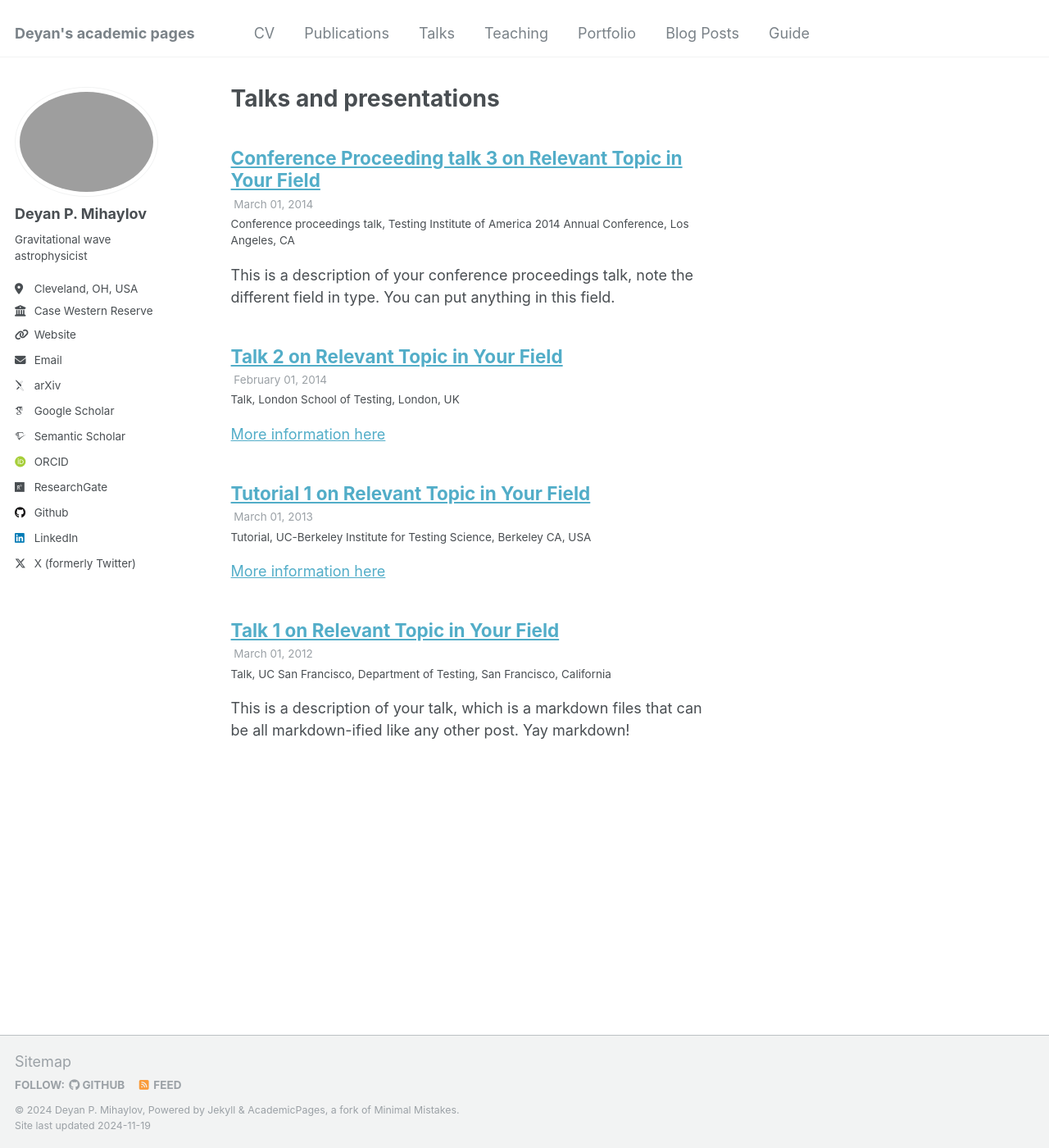
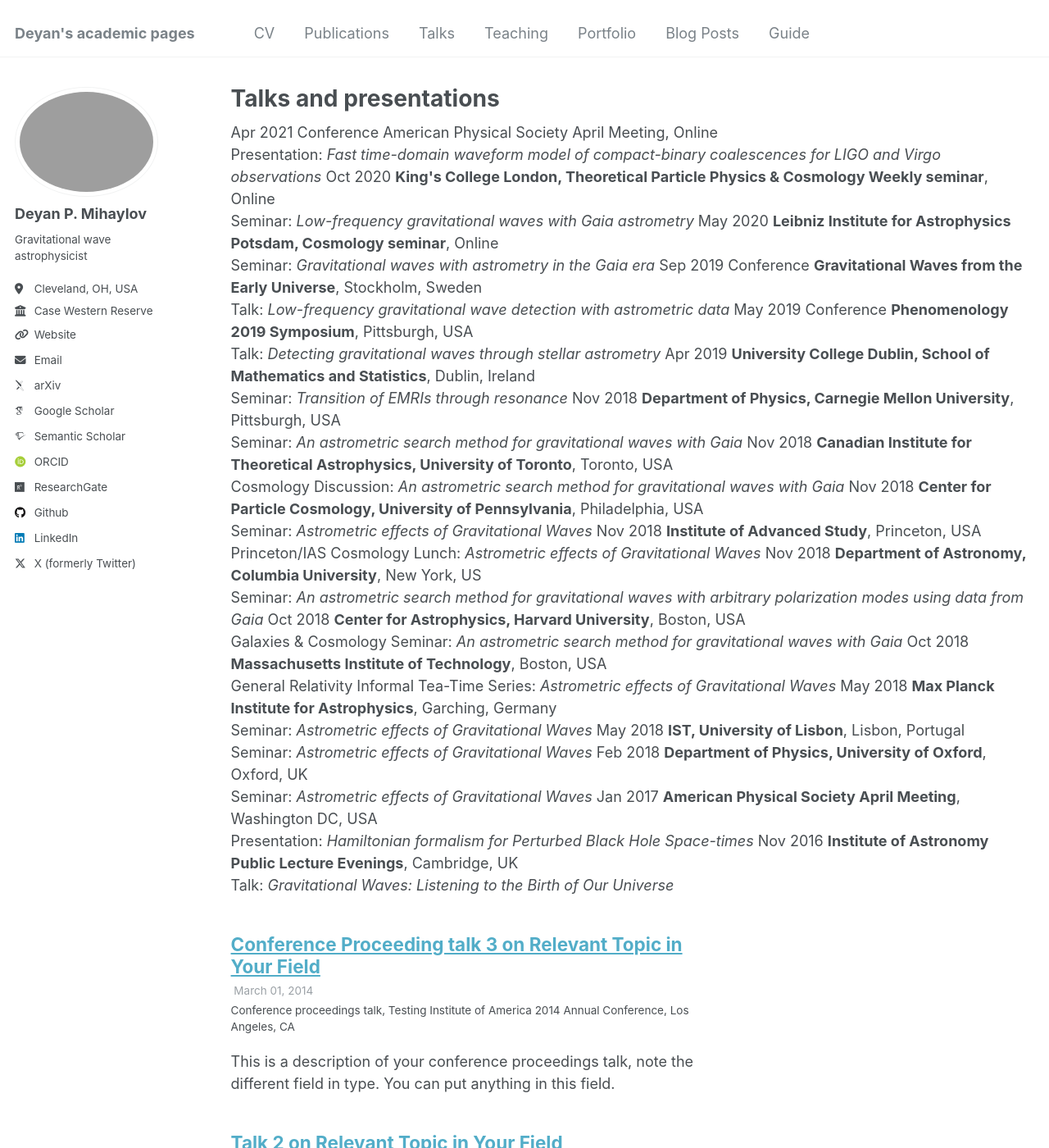
Before and after one commit to deyanmihaylov/deyanmihaylov.github.io, a Jekyll site: the page built from _pages/talks.html, in a window 1280 px wide and 1400 px high. Shown: the whole window at 82% size. Built offline with Jekyll 4.4.1, drawn with Linux system fonts in a browser that asks for light colours; some web fonts are replaced.

Commit message:
Update talks page

```diff
--- a/_pages/talks.html
+++ b/_pages/talks.html
@@ -4,6 +4,60 @@ title: "Talks and presentations"
 permalink: /talks/
 author_profile: true
 ---
+
+Apr 2021 Conference American Physical Society April Meeting, Online<br/>
+Presentation: <i>Fast time-domain waveform model of compact-binary coalescences for LIGO and Virgo observations</i>
+
+Oct 2020 <b>King's College London, Theoretical Particle Physics & Cosmology Weekly seminar</b>, Online<br/>
+Seminar: <i>Low-frequency gravitational waves with Gaia astrometry</i>
+
+May 2020 <b>Leibniz Institute for Astrophysics Potsdam, Cosmology seminar</b>, Online<br/>
+Seminar: <i>Gravitational waves with astrometry in the Gaia era</i>
+
+Sep 2019 Conference <b>Gravitational Waves from the Early Universe</b>, Stockholm, Sweden<br/>
+Talk: <i>Low-frequency gravitational wave detection with astrometric data</i>
+
+May 2019 Conference <b>Phenomenology 2019 Symposium</b>, Pittsburgh, USA<br/>
+Talk: <i>Detecting gravitational waves through stellar astrometry</i>
+
+Apr 2019 <b>University College Dublin, School of Mathematics and Statistics</b>, Dublin, Ireland<br/>
+Seminar: <i>Transition of EMRIs through resonance</i>
+
+Nov 2018 <b>Department of Physics, Carnegie Mellon University</b>, Pittsburgh, USA<br/>
+Seminar: <i>An astrometric search method for gravitational waves with Gaia</i>
+
+Nov 2018 <b>Canadian Institute for Theoretical Astrophysics, University of Toronto</b>, Toronto, USA<br/>
+Cosmology Discussion: <i>An astrometric search method for gravitational waves with Gaia</i>
+
+Nov 2018 <b>Center for Particle Cosmology, University of Pennsylvania</b>, Philadelphia, USA<br/>
+Seminar: <i>Astrometric effects of Gravitational Waves</i>
+
+Nov 2018 <b>Institute of Advanced Study</b>, Princeton, USA<br/>
+Princeton/IAS Cosmology Lunch: <i>Astrometric effects of Gravitational Waves</i>
+
+Nov 2018 <b>Department of Astronomy, Columbia University</b>, New York, US<br/>
+Seminar: <i>An astrometric search method for gravitational waves with arbitrary polarization modes using data from Gaia</i>
+
+Oct 2018 <b>Center for Astrophysics, Harvard University</b>, Boston, USA<br/>
+Galaxies & Cosmology Seminar: <i>An astrometric search method for gravitational waves with Gaia</i>
+
+Oct 2018 <b>Massachusetts Institute of Technology</b>, Boston, USA<br/>
+General Relativity Informal Tea-Time Series: <i>Astrometric effects of Gravitational Waves</i>
+
+May 2018 <b>Max Planck Institute for Astrophysics</b>, Garching, Germany<br/>
+Seminar: <i>Astrometric effects of Gravitational Waves</i>
+
+May 2018 <b>IST, University of Lisbon</b>, Lisbon, Portugal<br/>
+Seminar: <i>Astrometric effects of Gravitational Waves</i>
+
+Feb 2018 <b>Department of Physics, University of Oxford</b>, Oxford, UK<br/>
+Seminar: <i>Astrometric effects of Gravitational Waves</i>
+
+Jan 2017 <b>American Physical Society April Meeting</b>, Washington DC, USA<br/>
+Presentation: <i>Hamiltonian formalism for Perturbed Black Hole Space-times</i>
+
+Nov 2016 <b>Institute of Astronomy Public Lecture Evenings</b>, Cambridge, UK<br/>
+Talk: <i>Gravitational Waves: Listening to the Birth of Our Universe</i>
 
 {% if site.talkmap_link == true %}
 
```
